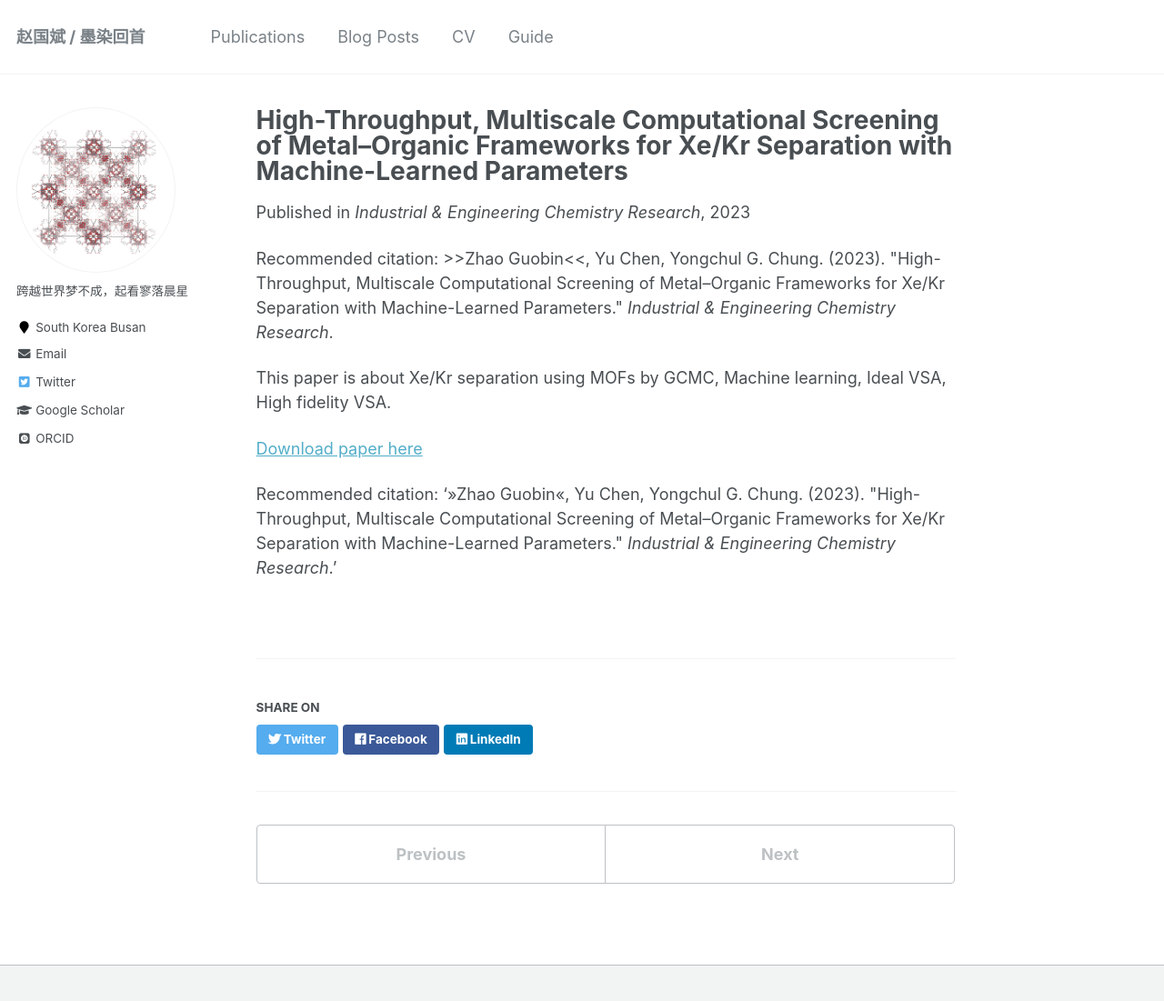
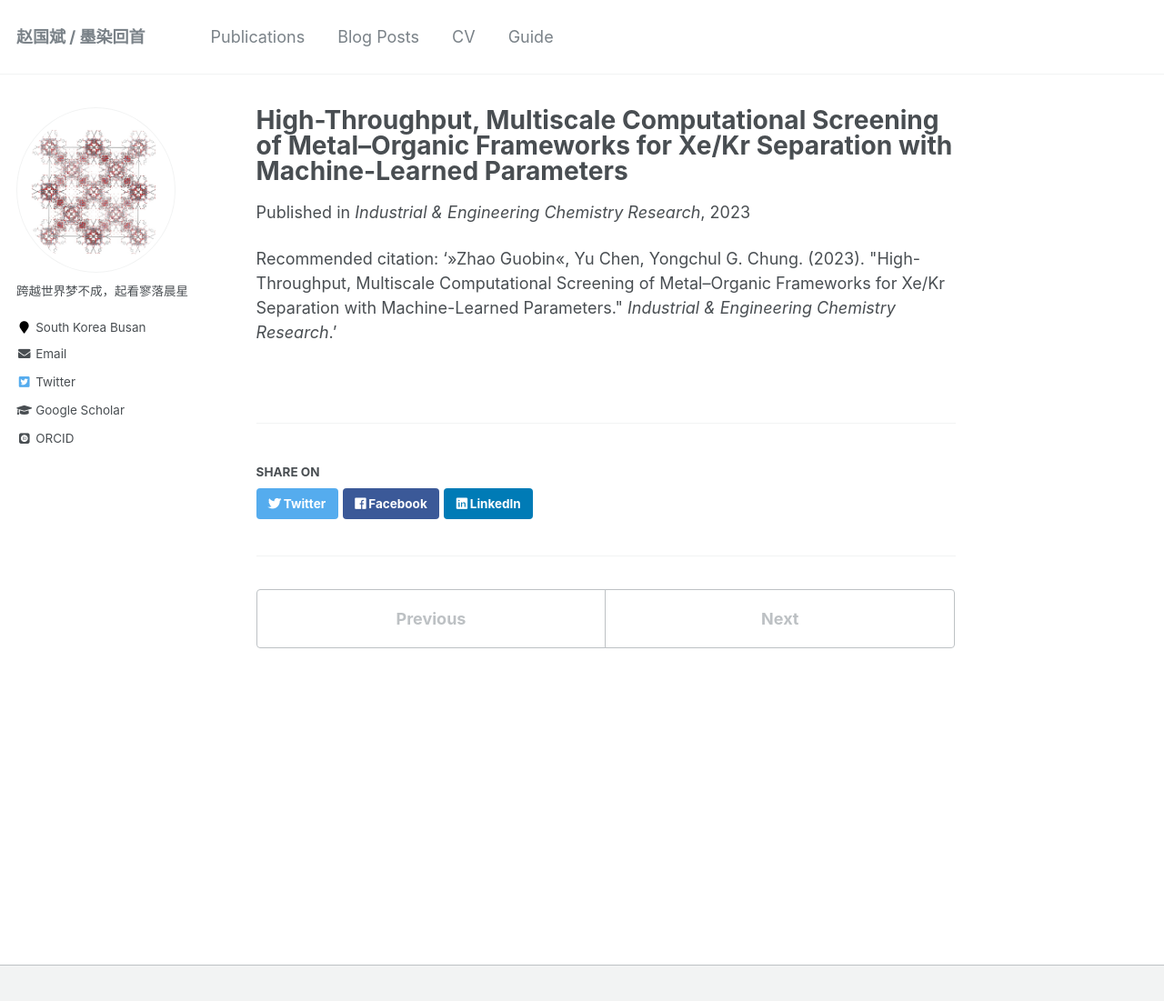
Before and after one commit to sxm13/ZGBshenxiaomoCV.github.io, a Jekyll site: the page built from _publications/2023-09-06-paper-title-number-7.md, in a window 1280 px wide and 1134 px high. Shown: the top 1101 px of the window at 91% size. Built offline with Jekyll 4.4.1, drawn with Linux system fonts in a browser that asks for light colours; some web fonts are replaced.

Commit message:
Update 2023-09-06-paper-title-number-7.md

```diff
--- a/_publications/2023-09-06-paper-title-number-7.md
+++ b/_publications/2023-09-06-paper-title-number-7.md
@@ -2,14 +2,9 @@
 title: "High-Throughput, Multiscale Computational Screening of Metal–Organic Frameworks for Xe/Kr Separation with Machine-Learned Parameters"
 collection: publications
 permalink: /publication/2023-09-06-paper-title-number-7
-excerpt: 'This paper is about some Xe/Kr separation.'
 date: 2023-07-24
 venue: 'Industrial & Engineering Chemistry Research'
-paperurl: ''
-citation: '>>Zhao Guobin<<, Yu Chen, Yongchul G. Chung. (2023). &quot;High-Throughput, Multiscale Computational Screening of Metal–Organic Frameworks for Xe/Kr Separation with Machine-Learned Parameters.&quot; <i>Industrial & Engineering Chemistry Research</i>.'
+paperurl: 'https://pubs.acs.org/doi/10.1021/acs.iecr.3c02211'
 ---
-This paper is about Xe/Kr separation using MOFs by GCMC, Machine learning, Ideal VSA, High fidelity VSA.
-
-[Download paper here](https://pubs.acs.org/doi/10.1021/acs.iecr.3c02211)
 
 Recommended citation: '>>Zhao Guobin<<, Yu Chen, Yongchul G. Chung. (2023). &quot;High-Throughput, Multiscale Computational Screening of Metal–Organic Frameworks for Xe/Kr Separation with Machine-Learned Parameters.&quot; <i>Industrial & Engineering Chemistry Research</i>.'
```
